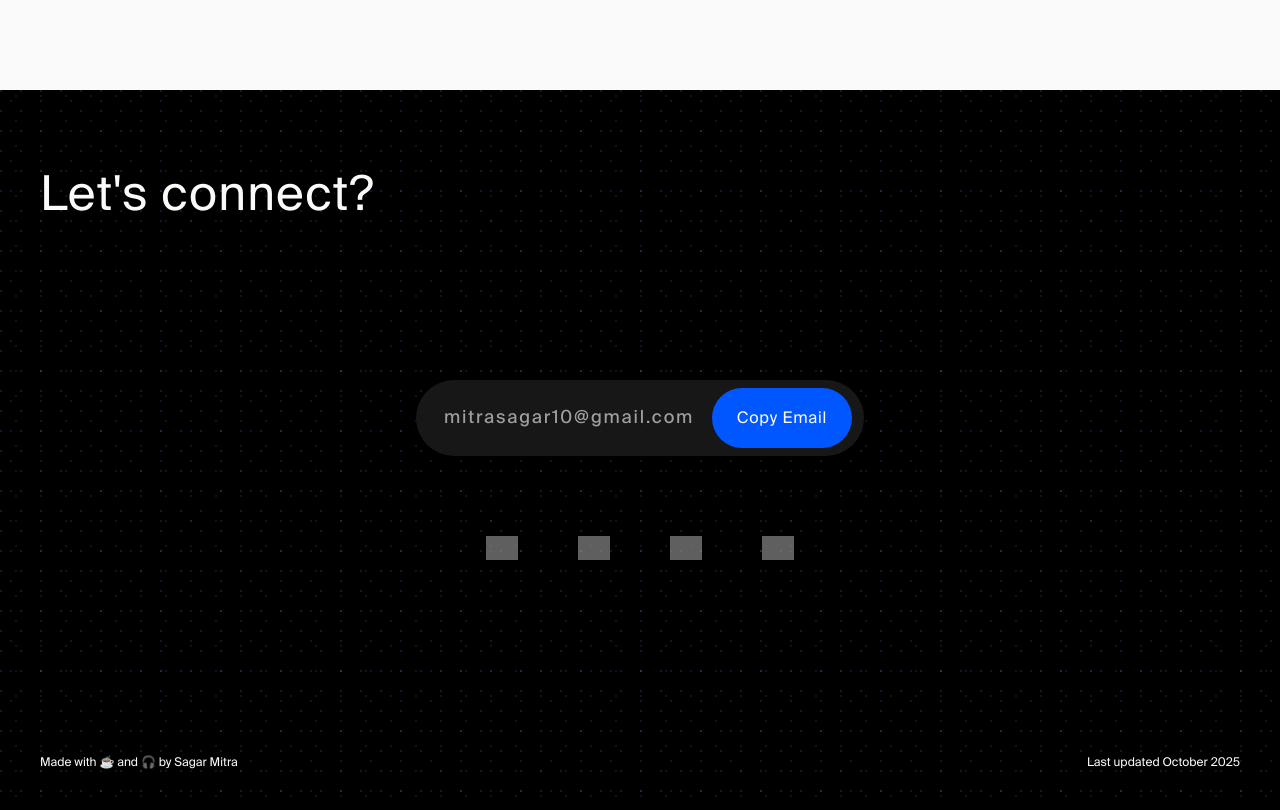
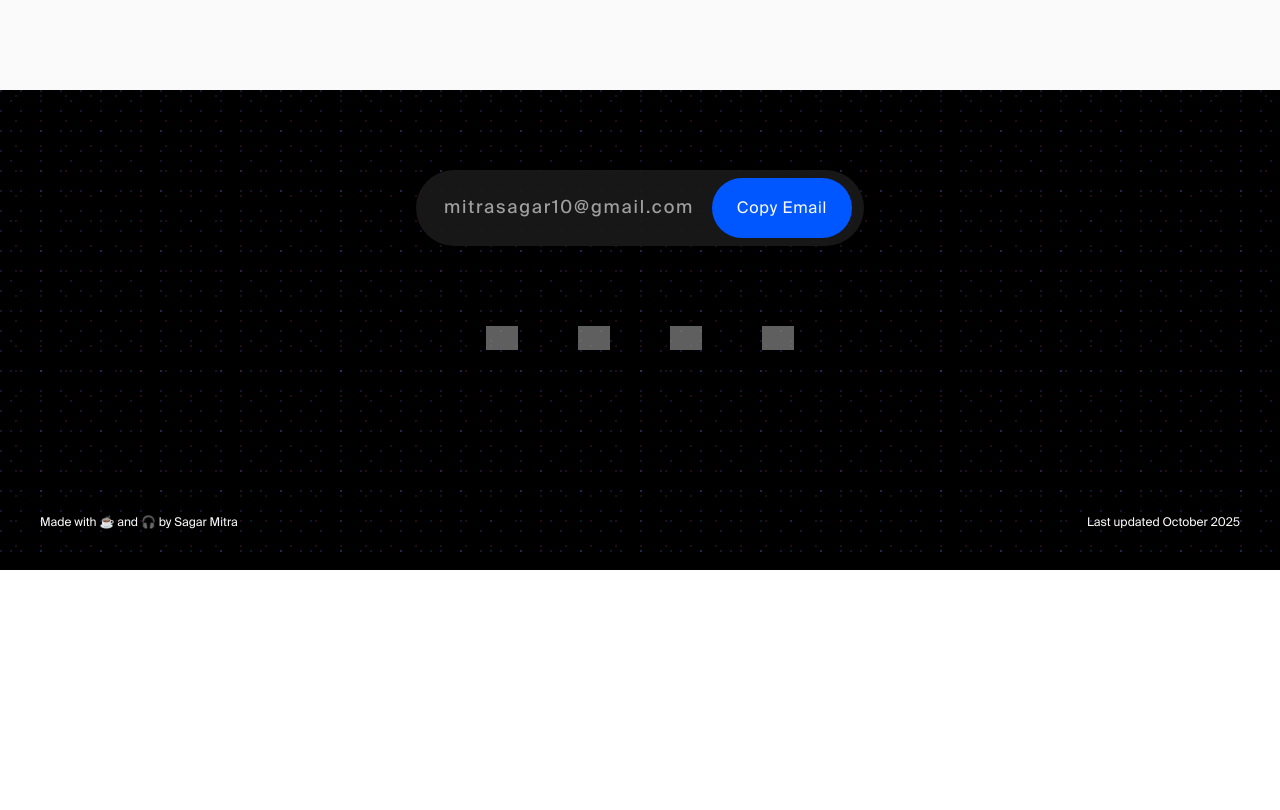
Before and after one commit to devxsagar/my-portfolio, a React (Vite) app: page / in a window 1280 px wide. Shown: the part 2700-3510 px from the top of the page. After the commit the page ends 3270 px from the top, so only its background shows below. Built offline with nearby package versions, Linux system fonts and the light colour scheme; grey boxes are pictures that could not be loaded; a web font is replaced by a local one.

Commit message:
update: footer and add confetti on copy button click

```diff
--- a/src/components/Footer.jsx
+++ b/src/components/Footer.jsx
@@ -1,6 +1,8 @@
 import { useState } from "react";
+import { motion } from "motion/react";
 import { email, footerLinks } from "../utils/constants";
 import FooterLink from "./FooterLink";
+import confetti from "canvas-confetti";
 
 const Footer = () => {
   const [copied, setCopied] = useState(false);
@@ -9,11 +11,18 @@ const Footer = () => {
     if (email) {
       navigator.clipboard.writeText(email);
       setCopied(true);
+      confetti({
+        particleCount: 100,
+        spread: 300,
+        startVelocity: 15,
+        scalar: 0.9,
+      });
     }
 
     setTimeout(() => {
       setCopied(false);
-    }, 1000);
+      // confetti.reset()
+    }, 3000);
   };
 
   return (
@@ -34,21 +43,32 @@ const Footer = () => {
           }}
         />
 
+        <motion.div
+          className="absolute inset-0 z-50"
+          style={{
+            background: "#fafafa",
+          }}
+          initial={{ height: "100%" }}
+          whileInView={{ height: 0 }}
+          transition={{ duration: 1, ease: "linear" }}
+          viewport={{ once: true, amount: 0.3 }}
+        />
+
         <div
           className="flex flex-col justify-between
-        w-[calc(100%-30px)] xl:min-w-[1200px] xl:w-[1200px] min-h-[28rem] md:min-h-[38rem] lg:min-h-[40rem] mx-auto relative z-10"
+        w-[calc(100%-30px)] xl:min-w-[1200px] xl:w-[1200px] min-h-[28rem] md:min-h-[38rem] lg:min-h-[25rem] mx-auto relative z-10"
         >
           {/* Top */}
-          <div className="pt-1 md:pt-10 flex items-start justify-between  max-lg:flex-col max-lg:items-center max-lg:gap-15 relative z-10">
-            <div className="flex flex-col">
-              <p className="text-2xl sm:text-3xl md:text-4xl lg:text-5xl tracking-wide">
-                Let's connect?
+          {/* <div className="pt-1 md:pt-10 flex items-center justify-center  max-lg:flex-col max-lg:items-center max-lg:gap-15 relative z-10">
+            <div>
+              <p className="text-2xl sm:text-3xl md:text-4xl lg:text-6xl font-suisse-book tracking-wide uppercase">
+                let's connect
               </p>
             </div>
-          </div>
+          </div> */}
 
-          {/* Middle */}
-          <div className="py-2 flex flex-col items-center gap-y-15">
+          {/* Top */}
+          <div className="pt-1 md:pt-10 flex flex-col justify-center items-center gap-y-15">
             <div className="flex items-center justify-evenly md:justify-between max-md:gap-4 w-fit sm:w-md pl-7 pr-3 py-2 rounded-full bg-bg-black/90">
               <p className="text-sm md:text-lg font-suisse-book opacity-60 tracking-widest">
                 {email}
@@ -63,7 +83,7 @@ const Footer = () => {
 
             <div className="flex items-center gap-15 overflow-y-hidden px-5">
               {footerLinks.map((link, index) => {
-                return <FooterLink key={index} {...link} />
+                return <FooterLink key={index} {...link} />;
               })}
             </div>
           </div>
@@ -91,3 +111,12 @@ export default Footer;
 </div>
 
  */
+
+// <div className="flex items-center justify-center">
+//   <motion.span className="text-[12rem] font-suisse-bold text-text-grey"
+//   initial={{ letterSpacing: "-0.07em" }}
+//   whileInView={{letterSpacing: "0.1em", transition: {duration: 0.8, ease: "easeInOut"}}}
+//   >
+//     devxsagar
+//   </motion.span>
+// </div>
--- a/src/data/projectsInfo.js
+++ b/src/data/projectsInfo.js
@@ -24,7 +24,7 @@ const projectInfo = [
       "Framer Motion",
       "ShadCn/ui",
     ],
-    bgColor: "#a78bfa",
+    bgColor: "#8b5cf6",
     borderColor: "#fafafa",
     techBG: "#c4b5fd",
     textColor: "#faf5ff",
@@ -48,7 +48,7 @@ const projectInfo = [
       "An interactive periodic table with all 118 elements, including actinides and lanthanides, is included in this contemporary, responsive web application.offers a sleek, user-friendly interface, fluid animations, and comprehensive element information.",
     date: "aug 2025",
     techStack: ["React", "JavaScript", "Tailwind CSS", "Framer Motion"],
-    bgColor: "#818cf8",
+    bgColor: "#6366f1",
     borderColor: "#fafafa",
     techBG: "#dbeafe",
     textColor: "#eff6ff",
```
